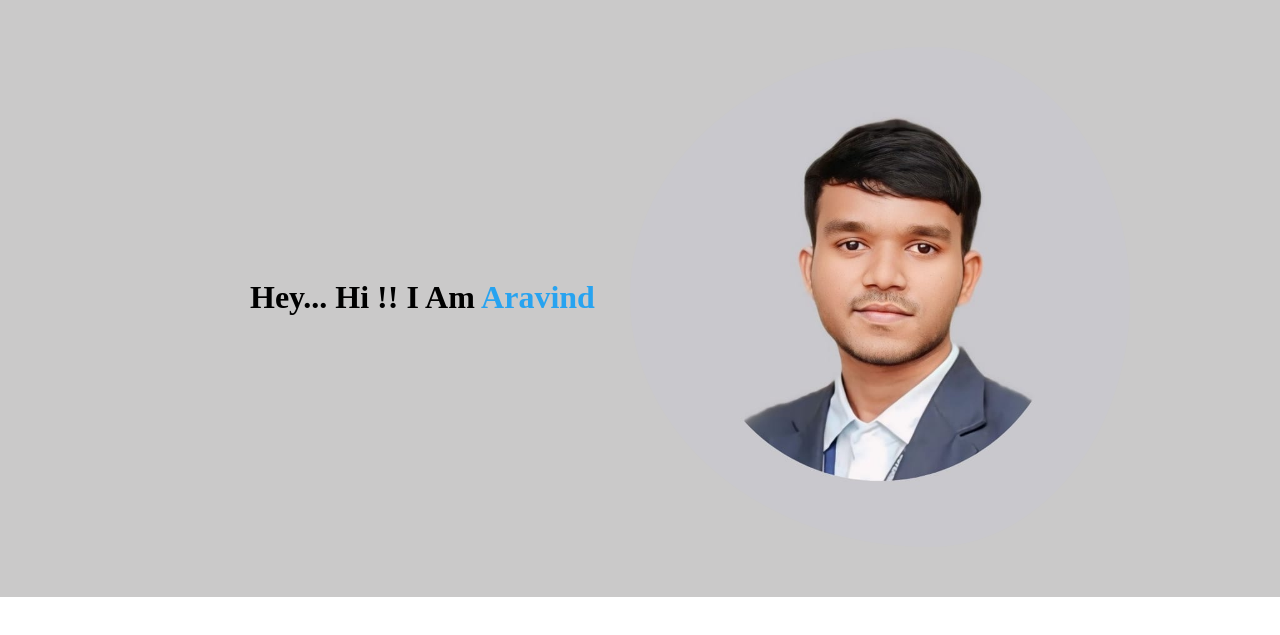
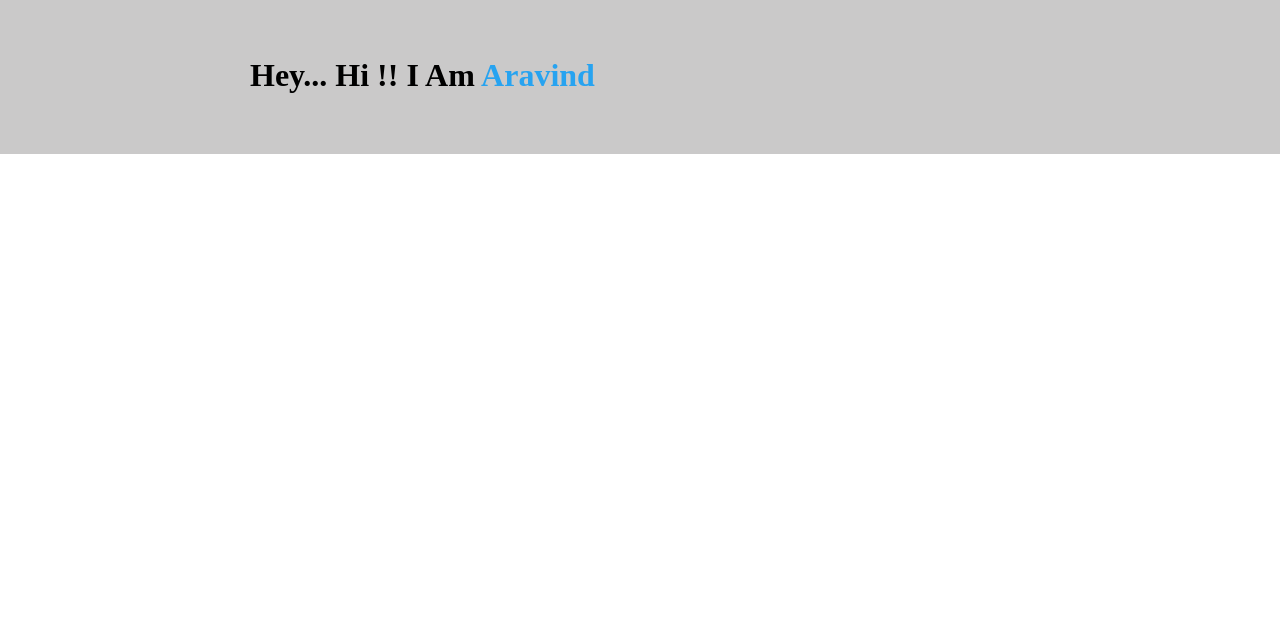
Before and after one commit to Aravind-medi-14/Aravind-medi-14.github.io, a plain HTML site: page index.html in a window 1280 px wide. Shown: the part 73-708 px from the top of the page. Drawn offline with Linux system fonts and the light colour scheme.

Commit message:
img comment

```diff
--- a/index.html
+++ b/index.html
@@ -90,7 +90,7 @@
         <div class="intro">
           <h1>Hey... Hi !! I Am <span>Aravind</span></h1>
         </div>
-        <img src="/Aravind1.jpg" alt="pic" />
+        <!--<img src="/Aravind1.jpg" alt="pic" /> -->
       </div>
     </div>
   </body>
```
